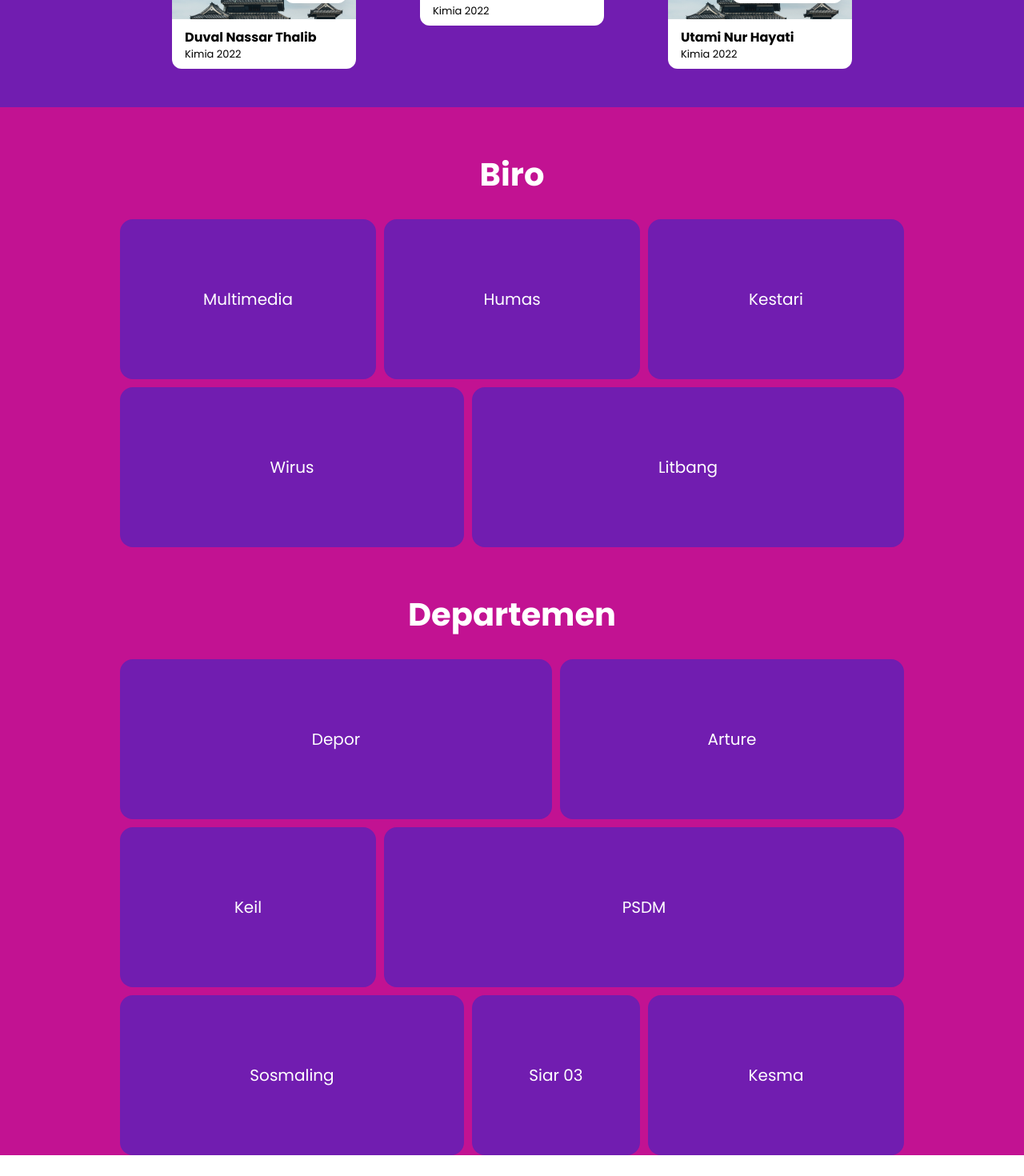
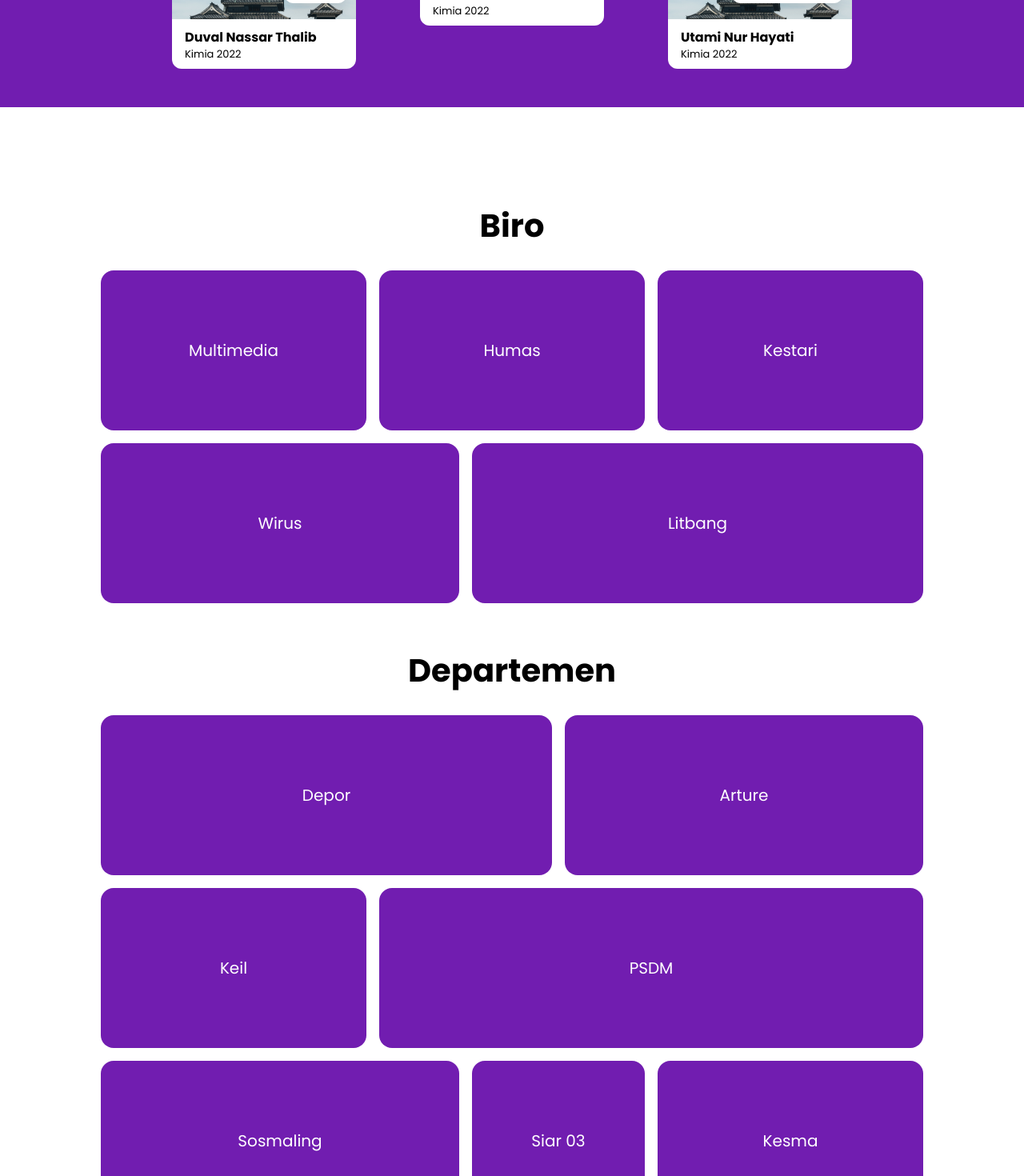
Before and after one commit to arkandamar/website-hmdk, a React (Vite) app: page / in a window 1280 px wide. Shown: the part 3940-5410 px from the top of the page at 80% size. Before the commit the page ends 5384 px from the top, so only its background shows below. Built offline with nearby package versions, Linux system fonts and the light colour scheme.

Commit message:
box-shadow while hovering Birdep

```diff
--- a/src/components/Birdep.scss
+++ b/src/components/Birdep.scss
@@ -1,7 +1,7 @@
 @import "../App.scss";
 
 // Variable
-$background-color: $sec-color;
+$background-color: white;
 $div-color: $base-color;
 $div-hover-color: $dark-sec-color;
 
@@ -11,6 +11,7 @@ $div-hover-color: $dark-sec-color;
   display: flex;
   flex-direction: column;
   background-color: $background-color;
+  padding: 64px 0;
 
   .header {
     font-size: $xl;
@@ -18,6 +19,7 @@ $div-hover-color: $dark-sec-color;
     text-align: center;
     margin-top: 64px;
     margin-bottom: 36px;
+    color: black;
   }
 
   .biros {
@@ -28,7 +30,7 @@ $div-hover-color: $dark-sec-color;
     grid-template-columns: repeat(9, $grid-column);
     grid-template-rows: repeat(2, $grid-row);
     justify-content: center;
-    gap: 10px;
+    gap: 16px;
 
     div {
       width: 100%;
@@ -37,11 +39,13 @@ $div-hover-color: $dark-sec-color;
       border-radius: 16px;
       background-color: $div-color;
       @include flex(center, center);
+      transition: all 200ms;
 
       &:hover {
         background-color: $div-hover-color;
         cursor: pointer;
         color: $grey-color;
+        box-shadow: 0px 0px 20px -5px #c21292;
       }
 
       &:nth-child(1),
@@ -67,7 +71,7 @@ $div-hover-color: $dark-sec-color;
     grid-template-columns: repeat(9, $grid-column);
     grid-template-rows: repeat(3, $grid-row);
     justify-content: center;
-    gap: 10px;
+    gap: 16px;
 
     div {
       width: 100%;
@@ -76,11 +80,13 @@ $div-hover-color: $dark-sec-color;
       border-radius: 16px;
       background-color: $div-color;
       @include flex(center, center);
+      transition: all 200ms;
 
       &:hover {
         background-color: $div-hover-color;
         cursor: pointer;
         color: $grey-color;
+        box-shadow: 0px 0px 20px -5px #c21292;
       }
 
       &:nth-child(1) {
```
